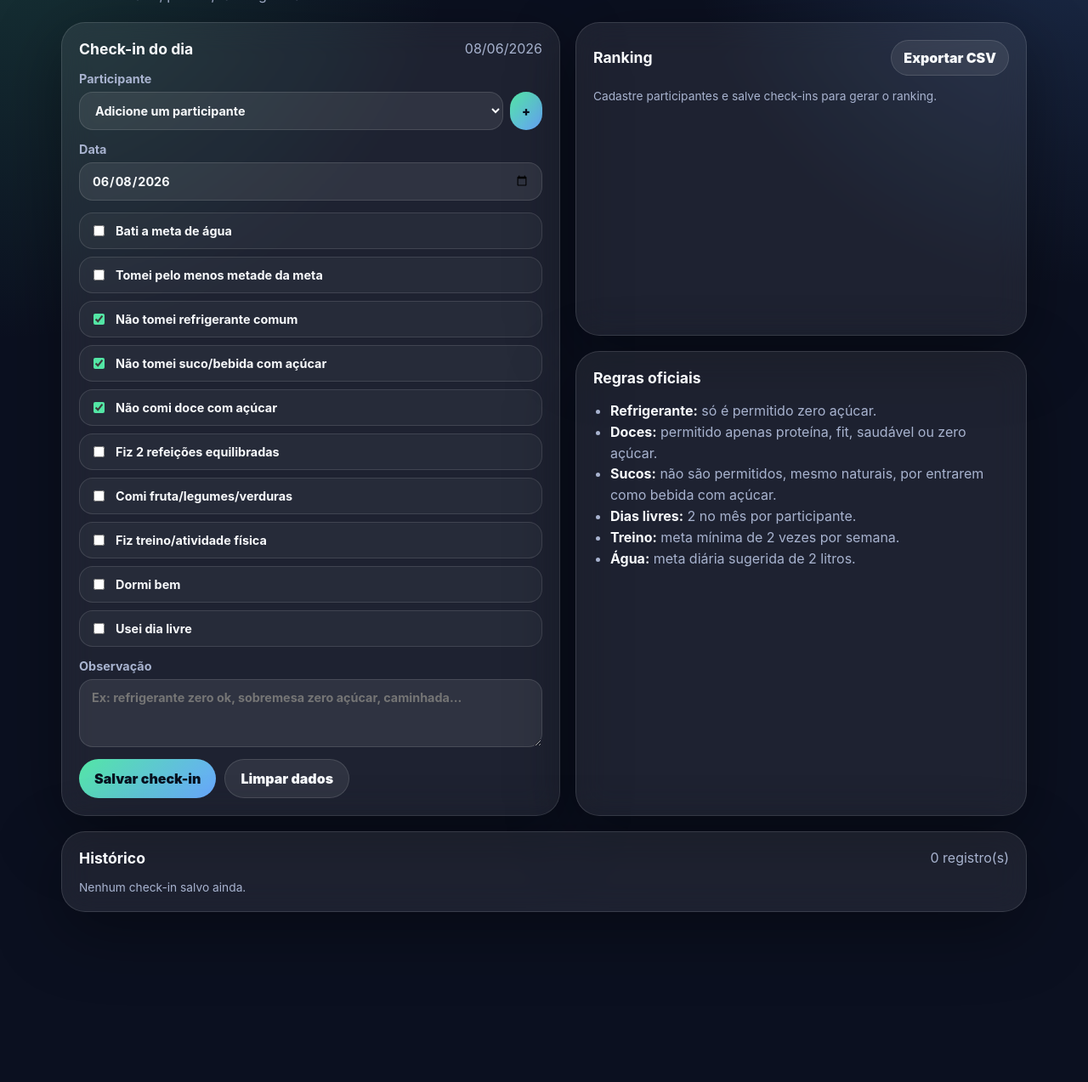
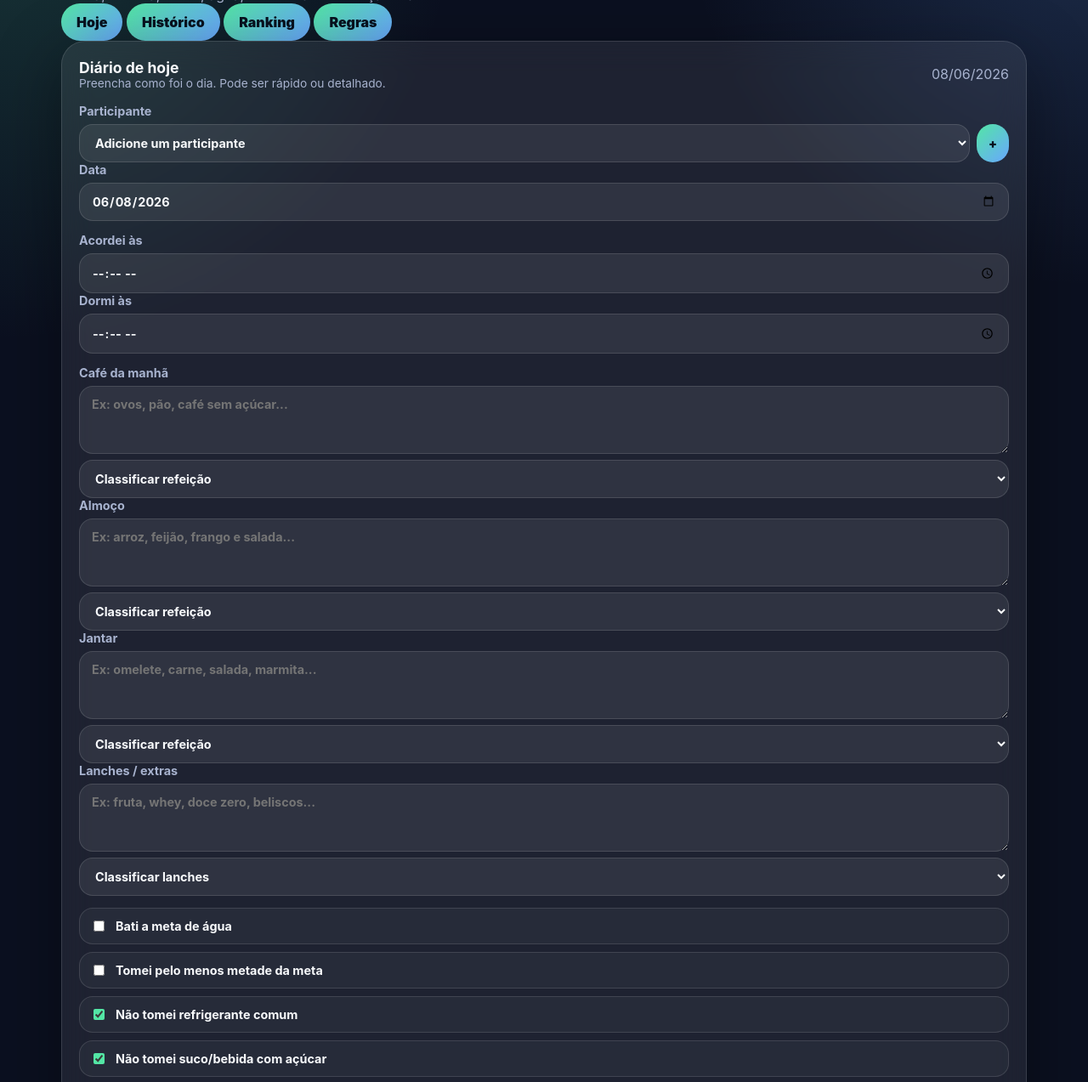
Before and after one commit to will1997ti/wll, a plain HTML site: page desafio-30-dias-app/index.html in a window 1280 px wide. Shown: the part 142-1415 px from the top of the page at 85% size. Before the commit the page ends 1237 px from the top, so only its background shows below. Drawn offline with Linux system fonts and the light colour scheme.

Commit message:
Upgrade desafio app UX and daily journal

```diff
--- a/desafio-30-dias-app/index.html
+++ b/desafio-30-dias-app/index.html
@@ -3,30 +3,44 @@
 <head>
   <meta charset="utf-8" />
   <meta name="viewport" content="width=device-width, initial-scale=1, viewport-fit=cover" />
-  <meta name="theme-color" content="#101827" />
+  <meta name="theme-color" content="#07111f" />
   <title>Desafio 30 Dias</title>
   <link rel="manifest" href="manifest.json" />
   <link rel="stylesheet" href="styles.css" />
 </head>
 <body>
   <div class="app-shell">
-    <header class="topbar">
+    <header class="hero">
       <div>
-        <p class="eyebrow">Desafio saudável</p>
+        <p class="eyebrow">Desafio pessoal</p>
         <h1>30 Dias Sem Desculpa</h1>
-        <p class="subtitle">Check-in diário, pontos, ranking e dias livres.</p>
+        <p class="subtitle">Rotina, comida, treino, água, evidências e evolução real.</p>
       </div>
       <button id="installBtn" class="ghost hidden">Instalar app</button>
     </header>
 
-    <main class="grid">
+    <nav class="tabs" aria-label="Navegação do app">
+      <button class="tab active" data-tab="today">Hoje</button>
+      <button class="tab" data-tab="history">Histórico</button>
+      <button class="tab" data-tab="ranking">Ranking</button>
+      <button class="tab" data-tab="rules">Regras</button>
+    </nav>
+
+    <main>
+      <section id="tab-today" class="tab-panel active">
+        <div class="dashboard" id="dashboard"></div>
+
         <section class="card form-card">
           <div class="section-title">
-          <h2>Check-in do dia</h2>
+            <div>
+              <h2>Diário de hoje</h2>
+              <p class="meta">Preencha como foi o dia. Pode ser rápido ou detalhado.</p>
+            </div>
             <span id="todayLabel"></span>
           </div>
 
           <form id="checkinForm">
+            <div class="two-cols">
               <label>Participante
                 <div class="row-input">
                   <select id="participantSelect" required></select>
@@ -37,6 +51,58 @@
               <label>Data
                 <input type="date" id="dateInput" required />
               </label>
+            </div>
+
+            <div class="two-cols">
+              <label>Acordei às
+                <input type="time" id="wakeTime" />
+              </label>
+              <label>Dormi às
+                <input type="time" id="sleepTime" />
+              </label>
+            </div>
+
+            <div class="meal-grid">
+              <label>Café da manhã
+                <textarea id="breakfast" placeholder="Ex: ovos, pão, café sem açúcar..."></textarea>
+                <select id="breakfastQuality">
+                  <option value="">Classificar refeição</option>
+                  <option value="boa">Boa</option>
+                  <option value="normal">Normal</option>
+                  <option value="fora">Fora da regra</option>
+                </select>
+              </label>
+
+              <label>Almoço
+                <textarea id="lunch" placeholder="Ex: arroz, feijão, frango e salada..."></textarea>
+                <select id="lunchQuality">
+                  <option value="">Classificar refeição</option>
+                  <option value="boa">Boa</option>
+                  <option value="normal">Normal</option>
+                  <option value="fora">Fora da regra</option>
+                </select>
+              </label>
+
+              <label>Jantar
+                <textarea id="dinner" placeholder="Ex: omelete, carne, salada, marmita..."></textarea>
+                <select id="dinnerQuality">
+                  <option value="">Classificar refeição</option>
+                  <option value="boa">Boa</option>
+                  <option value="normal">Normal</option>
+                  <option value="fora">Fora da regra</option>
+                </select>
+              </label>
+
+              <label>Lanches / extras
+                <textarea id="snacks" placeholder="Ex: fruta, whey, doce zero, beliscos..."></textarea>
+                <select id="snacksQuality">
+                  <option value="">Classificar lanches</option>
+                  <option value="boa">Boa</option>
+                  <option value="normal">Normal</option>
+                  <option value="fora">Fora da regra</option>
+                </select>
+              </label>
+            </div>
 
             <div class="checks">
               <label><input type="checkbox" id="waterFull" /> Bati a meta de água</label>
@@ -44,50 +110,81 @@
               <label><input type="checkbox" id="noCommonSoda" checked /> Não tomei refrigerante comum</label>
               <label><input type="checkbox" id="noSugaryDrink" checked /> Não tomei suco/bebida com açúcar</label>
               <label><input type="checkbox" id="noSugarSweet" checked /> Não comi doce com açúcar</label>
-            <label><input type="checkbox" id="balancedMeals" /> Fiz 2 refeições equilibradas</label>
-            <label><input type="checkbox" id="fruitVeg" /> Comi fruta/legumes/verduras</label>
+              <label><input type="checkbox" id="balancedMeals" /> Fiz pelo menos 2 refeições boas/equilibradas</label>
+              <label><input type="checkbox" id="fruitVeg" /> Comi fruta, legumes ou verduras</label>
               <label><input type="checkbox" id="training" /> Fiz treino/atividade física</label>
               <label><input type="checkbox" id="sleep" /> Dormi bem</label>
               <label><input type="checkbox" id="freeDay" /> Usei dia livre</label>
             </div>
 
-          <label>Observação
-            <textarea id="notes" placeholder="Ex: refrigerante zero ok, sobremesa zero açúcar, caminhada..."></textarea>
+            <div class="two-cols">
+              <label>Treino feito
+                <input id="trainingText" placeholder="Ex: caminhada 40 min, academia, treino em casa..." />
+              </label>
+              <label>Água aproximada
+                <input id="waterAmount" placeholder="Ex: 2L, 1,5L, 4 garrafas..." />
+              </label>
+            </div>
+
+            <label>Evidência do dia
+              <textarea id="evidenceText" placeholder="Ex: foto da marmita, print do treino, observação do peso, algo que prove/registre o dia..."></textarea>
+              <input type="file" id="evidenceFile" accept="image/*" />
+              <p class="hint">A foto fica salva apenas neste aparelho. Evite arquivos muito grandes.</p>
+              <div id="evidencePreview" class="evidence-preview"></div>
             </label>
 
-          <div class="actions">
-            <button type="submit">Salvar check-in</button>
-            <button type="button" id="resetBtn" class="ghost">Limpar dados</button>
+            <label>Observações gerais
+              <textarea id="notes" placeholder="O que foi bom? O que atrapalhou? O que melhorar amanhã?"></textarea>
+            </label>
+
+            <div class="actions sticky-actions">
+              <button type="submit">Salvar diário</button>
+              <button type="button" id="quickBtn" class="ghost">Check-in rápido</button>
+              <button type="button" id="resetBtn" class="ghost danger">Limpar dados</button>
             </div>
           </form>
         </section>
+      </section>
 
+      <section id="tab-history" class="tab-panel">
+        <section class="card history-card">
+          <div class="section-title">
+            <div>
+              <h2>Histórico e diagnóstico</h2>
+              <p class="meta">Veja padrões, acertos, erros e evidências.</p>
+            </div>
+            <span id="totalCheckins"></span>
+          </div>
+          <div id="insights" class="insights"></div>
+          <div id="history" class="history"></div>
+        </section>
+      </section>
+
+      <section id="tab-ranking" class="tab-panel">
         <section class="card score-card">
           <div class="section-title">
+            <div>
               <h2>Ranking</h2>
+              <p class="meta">Competição saudável entre vocês.</p>
+            </div>
             <button id="exportBtn" class="ghost small">Exportar CSV</button>
           </div>
           <div id="ranking" class="ranking"></div>
         </section>
+      </section>
 
+      <section id="tab-rules" class="tab-panel">
         <section class="card rules-card">
           <h2>Regras oficiais</h2>
-        <ul>
-          <li><strong>Refrigerante:</strong> só é permitido zero açúcar.</li>
-          <li><strong>Doces:</strong> permitido apenas proteína, fit, saudável ou zero açúcar.</li>
-          <li><strong>Sucos:</strong> não são permitidos, mesmo naturais, por entrarem como bebida com açúcar.</li>
-          <li><strong>Dias livres:</strong> 2 no mês por participante.</li>
-          <li><strong>Treino:</strong> meta mínima de 2 vezes por semana.</li>
-          <li><strong>Água:</strong> meta diária sugerida de 2 litros.</li>
-        </ul>
+          <div class="rules-list">
+            <article><strong>Refrigerante</strong><p>Só é permitido refrigerante zero açúcar. Refrigerante comum gera penalidade fora do dia livre.</p></article>
+            <article><strong>Doces</strong><p>Permitido apenas proteína, fit, saudável, zero açúcar ou sem adição de açúcar. Não pode doce com açúcar.</p></article>
+            <article><strong>Sucos</strong><p>Não são permitidos como bebida livre, mesmo naturais, porque entram como bebida com açúcar.</p></article>
+            <article><strong>Comer bem</strong><p>Refeição boa é aquela com proteína e comida de verdade. Ex: arroz, feijão, carne/frango/ovo e salada. Normal é aceitável, mas não ideal. Fora da regra é excesso, açúcar, fast food ou ultraprocessado.</p></article>
+            <article><strong>Dias livres</strong><p>Cada participante tem 2 dias livres no mês. O dia livre não precisa virar exagero: água e treino continuam valendo ponto.</p></article>
+            <article><strong>Treino</strong><p>Meta mínima de 2 treinos por semana. Caminhada, academia, treino em casa ou bike contam.</p></article>
+          </div>
         </section>
-
-      <section class="card history-card">
-        <div class="section-title">
-          <h2>Histórico</h2>
-          <span id="totalCheckins"></span>
-        </div>
-        <div id="history" class="history"></div>
       </section>
     </main>
   </div>
```
Lines whose indentation alone changed are shown as unchanged.
